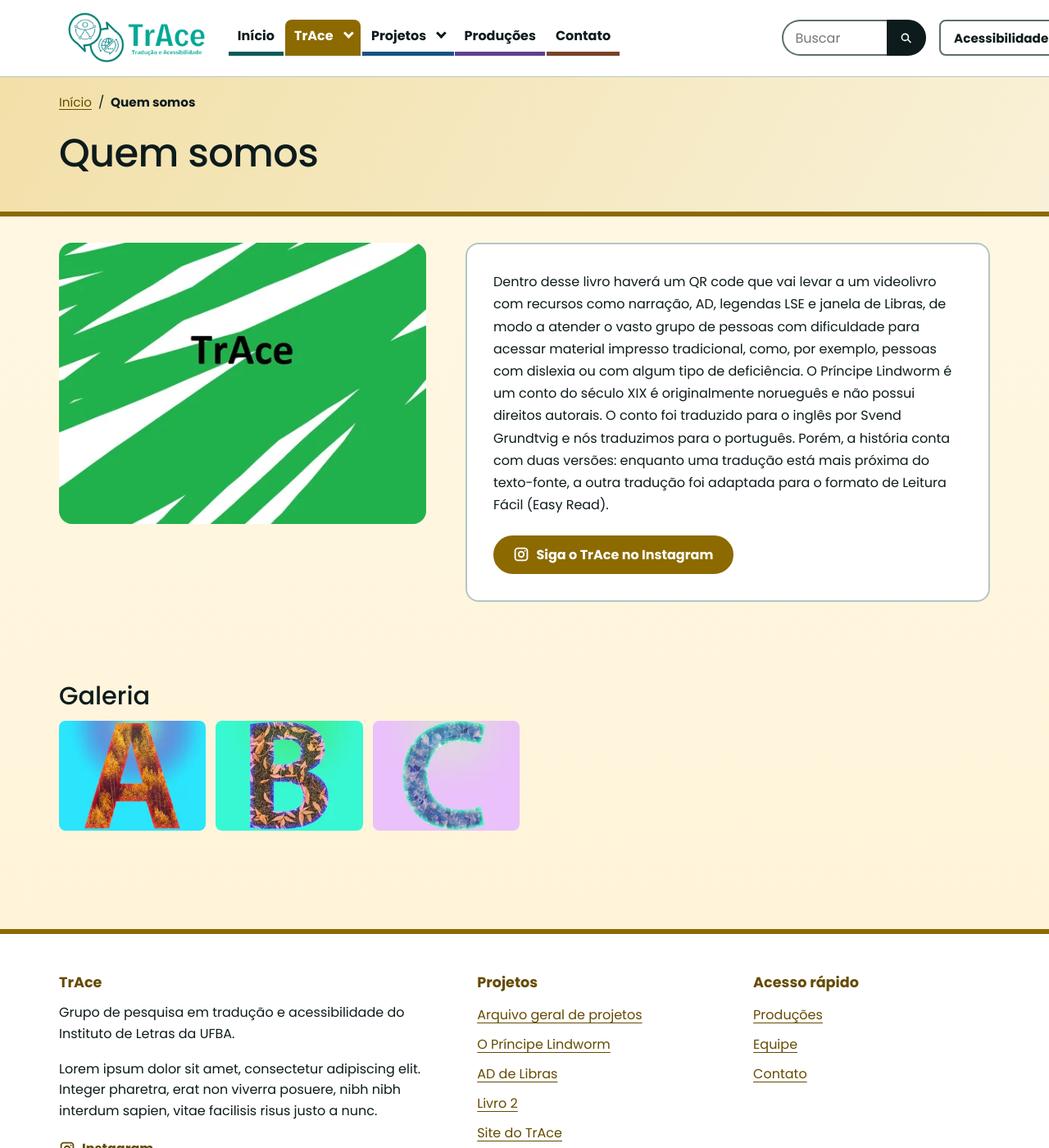
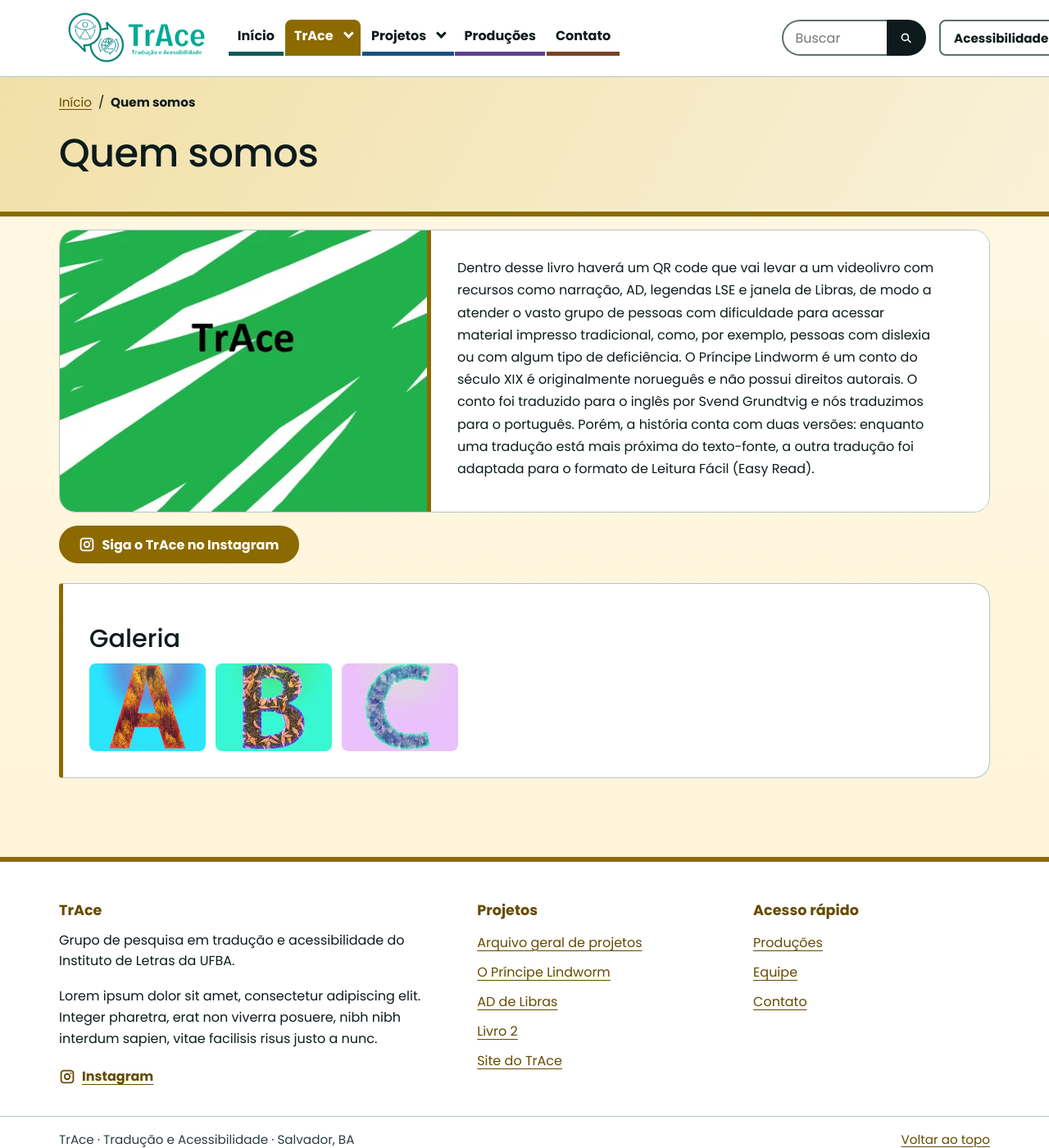
Before and after one commit to Niuuzinho/site-trace-teste, a Jekyll site: the page built from quem-somos.md, in a window 1280 px wide and 1400 px high. Shown: the whole window at 82% size. Built offline with Jekyll 4.4.1, drawn with Linux system fonts in a browser that asks for light colours.

Commit message:
Caixas com faixa colorida, menos espaço, imagem colada ao texto e botão do Instagram fora da caixa
Co-Authored-By: Claude Sonnet 5.5 <noreply@anthropic.com>
Claude-Session: https://claude.ai/code/session_01AbHHXVauvBZ2sfPmWDepMS

```diff
--- a/_includes/redes-botao.html
+++ b/_includes/redes-botao.html
@@ -1,4 +1,4 @@
 {%- assign ig = site.redes.instagram | default: '' -%}
 {%- if page.redes and ig != '' %}
-<p class="acoes"><a class="botao" href="{{ ig }}" rel="noopener"><svg class="icone" aria-hidden="true" focusable="false"><use href="#i-instagram"></use></svg>Siga o TrAce no Instagram</a></p>
+<p class="acoes acoes-fora"><a class="botao" href="{{ ig }}" rel="noopener"><svg class="icone" aria-hidden="true" focusable="false"><use href="#i-instagram"></use></svg>Siga o TrAce no Instagram</a></p>
 {%- endif -%}
--- a/_layouts/pagina.html
+++ b/_layouts/pagina.html
@@ -4,23 +4,22 @@ layout: default
 {% include topo.html titulo=page.title %}
 <div class="container pagina-corpo">
   {%- if page.imagem %}
-  <div class="pagina-duas">
+  <div class="bloco-colado bloco-colado-lado">
     <figure class="figura-principal">
       {% include img.html nome=page.imagem alt=page.imagem_alt sizes="(min-width: 56em) 28rem, 100vw" eager=true %}
     </figure>
     <div class="texto caixa">
       {{ content }}
-      {%- include redes-botao.html %}
     </div>
   </div>
   {%- else %}
   <div class="texto pagina-simples caixa">
     {{ content }}
-    {%- include redes-botao.html %}
   </div>
   {%- endif %}
+  {%- include redes-botao.html %}
   {%- if page.galeria == 'grupo' %}
-  <section class="secao" aria-labelledby="h-galeria">
+  <section class="secao caixa" aria-labelledby="h-galeria">
     <h2 id="h-galeria">Galeria</h2>
     {% include galeria.html itens=site.data.galeria_grupo rotulo="Galeria de fotos do grupo" %}
   </section>
--- a/_layouts/projeto.html
+++ b/_layouts/projeto.html
@@ -4,7 +4,7 @@ layout: default
 {% include topo.html titulo=page.title subtitulo=page.subtitulo pai="Projetos" pai_url="/projetos/" %}
 <div class="container pagina-corpo">
   <div class="com-ficha">
-    <div class="bloco-a">
+    <div class="bloco-a bloco-colado">
       <figure class="figura-principal">
         {% include img.html nome=page.capa alt=page.capa_alt sizes="(min-width: 56em) 40rem, 100vw" eager=true %}
       </figure>
--- a/assets/css/main.css
+++ b/assets/css/main.css
@@ -56,6 +56,8 @@
   --pagina: 74rem;
   --raio: 0.5rem;
   --raio-g: 1rem;
+  --raio-caixa: 0.25rem 1.25rem 1.25rem 0.25rem;   /* caixas: cantos de fora arredondados só à direita */
+  --raio-colado: 1.25rem;
   --e1: 0.25rem; --e2: 0.5rem; --e3: 0.75rem; --e4: 1rem;
   --e5: 1.5rem; --e6: 2rem; --e7: 3rem; --e8: 4.5rem;
   --entrelinha: 1.7;
@@ -193,15 +195,21 @@ a:hover { text-decoration-thickness: 3px; }
 
 /* 4. Estrutura ------------------------------------------------------------ */
 .container { width: 100%; max-width: var(--pagina); margin-inline: auto; padding-inline: var(--e5); }
-.pagina-corpo { padding-top: var(--e6); padding-bottom: var(--e8); }
+.pagina-corpo { padding-top: var(--e4); padding-bottom: var(--e7); }
 .texto { max-width: 48rem; }
 .texto p, .texto li, .bloco-a p, .bloco-b p { max-width: var(--medida); }
 .texto .temas li, .texto .equipe li, .texto .galeria li, .texto .meta li, .bloco-b .temas li, .bloco-b .meta li, .bloco-b .equipe li, .bloco-b .galeria li { max-width: none; }
-.texto > section + section, .pagina-corpo > section + section, .pagina-corpo > .secao { margin-top: var(--e7); }
-.bloco-b > section + section, .bloco-a > .caixa { margin-top: var(--e6); }
+.texto > section + section, .pagina-corpo > section + section, .pagina-corpo > .secao { margin-top: var(--e5); }
+.bloco-b > section + section { margin-top: var(--e4); }
 
 /* Caixa branca: onde ficam os textos, para destacá-los do fundo colorido da página */
-.caixa { background: var(--cartao); border: 2px solid var(--linha); border-radius: var(--raio-g); padding: var(--e5) var(--e4); }
+.caixa, .ficha-card, .filtros, .destaque-pessoa {
+  background: var(--cartao);
+  border: 1px solid var(--linha);
+  border-left: 5px solid var(--t-forte);   /* faixa na cor da página */
+  border-radius: var(--raio-caixa);
+}
+.caixa { padding: var(--e5) var(--e4); }
 @media (min-width: 40em) { .caixa { padding: var(--e6) var(--e6); } }
 .caixa > :last-child { margin-bottom: 0; }
 .caixa h2:first-child { margin-top: 0; }
@@ -503,14 +511,9 @@ button[disabled] { opacity: 0.5; cursor: not-allowed; }
 .ref-projeto { font-size: 0.9rem; color: var(--tinta-2); margin: auto 0 0 !important; padding-top: var(--e2); }
 
 /* Ficha (cartão ao lado do texto de projetos e produções) */
-.com-ficha { display: grid; gap: var(--e6); }
-.ficha-card {
-  background: var(--cartao);
-  border: 2px solid var(--linha);
-  border-radius: var(--raio-g);
-  overflow: hidden;
-}
-.ficha-card > h2 { font-size: 1.15rem; font-weight: 700; margin: 0; padding: var(--e4) var(--e5); background: var(--t-banda); border-bottom: 4px solid var(--t-forte); color: var(--tinta); }
+.com-ficha { display: grid; gap: var(--e4); }
+.ficha-card { overflow: hidden; }
+.ficha-card > h2 { font-size: 1.15rem; font-weight: 700; margin: 0; padding: var(--e4) var(--e5); background: var(--t-banda); color: var(--tinta); }
 .ficha { padding: var(--e2) var(--e5) var(--e3); }
 .ficha > div { padding: var(--e3) 0; }
 .ficha > div + div { border-top: 1px solid var(--linha); }
@@ -521,7 +524,7 @@ button[disabled] { opacity: 0.5; cursor: not-allowed; }
 .citacao { margin: 0; padding: var(--e4) var(--e5) var(--e5); border-top: 1px solid var(--linha); font-size: 0.95rem; }
 .citacao strong { display: block; color: var(--t-tinta); font-size: 0.85rem; margin-bottom: 0.15rem; }
 @media (min-width: 56em) {
-  .com-ficha { grid-template-columns: minmax(0, 1fr) 19.5rem; grid-template-rows: auto 1fr; column-gap: var(--e7); align-items: start; }
+  .com-ficha { grid-template-columns: minmax(0, 1fr) 19.5rem; grid-template-rows: auto 1fr; column-gap: var(--e5); align-items: start; }
   .bloco-a { grid-column: 1; grid-row: 1; }
   .bloco-b { grid-column: 1; grid-row: 2; }
   .ficha-card { grid-column: 2; grid-row: 1 / span 2; }
@@ -533,9 +536,9 @@ button[disabled] { opacity: 0.5; cursor: not-allowed; }
 .vazio { padding: var(--e5) 0; color: var(--tinta-2); font-weight: 700; }
 
 /* Filtros */
-.com-filtros { display: grid; gap: var(--e6); }
-@media (min-width: 56em) { .com-filtros { grid-template-columns: 15.5rem minmax(0, 1fr); gap: var(--e7); align-items: start; } }
-.filtros { background: var(--cartao); border: 2px solid var(--linha); border-radius: var(--raio-g); padding: var(--e4) var(--e4) var(--e5); }
+.com-filtros { display: grid; gap: var(--e4); }
+@media (min-width: 56em) { .com-filtros { grid-template-columns: 15.5rem minmax(0, 1fr); gap: var(--e5); align-items: start; } }
+.filtros { padding: var(--e4) var(--e4) var(--e5); }
 .filtros-det > summary { cursor: pointer; font: 700 1.1rem/1.3 var(--fonte-titulo); color: var(--t-tinta); }
 .filtros-det[open] > summary { margin-bottom: var(--e3); }
 .filtros label.campo { display: block; font-weight: 700; margin-bottom: var(--e1); }
@@ -580,15 +583,23 @@ button[disabled] { opacity: 0.5; cursor: not-allowed; }
 .secao-topo a { font-weight: 700; }
 
 /* Figura principal */
+.figura-principal { margin: 0 0 var(--e4); }
 .figura-principal img { width: 100%; border-radius: var(--raio-g); }
-.figura-principal { margin-bottom: var(--e6); }
-.pagina-duas { display: grid; gap: var(--e6); align-items: start; }
-@media (min-width: 56em) { .pagina-duas { grid-template-columns: minmax(0, 28rem) minmax(0, 1fr); gap: var(--e7); } }
-.pagina-duas .figura-principal { margin: 0; }
+/* Imagem colada na caixa de texto: um único bloco, com cantos arredondados só por fora */
+.bloco-colado { display: grid; overflow: hidden; border-radius: var(--raio-colado); background: var(--cartao); border: 1px solid var(--linha); }
+.bloco-colado .figura-principal { margin: 0; }
+.bloco-colado .figura-principal img { display: block; border-radius: 0; }
+.bloco-colado > .caixa { border: 0; border-top: 5px solid var(--t-forte); border-radius: 0; }
+@media (min-width: 56em) {
+  .bloco-colado-lado { grid-template-columns: minmax(0, 28rem) minmax(0, 1fr); }
+  .bloco-colado-lado .figura-principal img { height: 100%; object-fit: cover; }
+  .bloco-colado-lado > .caixa { border-top: 0; border-left: 5px solid var(--t-forte); padding: var(--e6); }
+}
+.acoes-fora { margin: var(--e4) 0 0; }
 .pagina-simples { max-width: 48rem; }
 
 /* Galeria */
-.galeria { list-style: none; margin: 0; padding: 0; display: grid; gap: var(--e3); grid-template-columns: repeat(auto-fill, minmax(10rem, 1fr)); }
+.galeria { list-style: none; margin: 0; padding: 0; display: grid; gap: var(--e3); grid-template-columns: repeat(auto-fill, minmax(8.5rem, 1fr)); }
 .galeria a { display: block; line-height: 0; border-radius: var(--raio); overflow: hidden; background: var(--papel-2); }
 .galeria img { width: 100%; aspect-ratio: 4 / 3; object-fit: cover; transition: transform 0.25s ease; }
 .galeria a:hover img { transform: scale(1.05); }
@@ -635,7 +646,7 @@ button[disabled] { opacity: 0.5; cursor: not-allowed; }
 .pessoa-links { list-style: none; margin: auto 0 0; padding: var(--e3) 0 0; display: flex; flex-wrap: wrap; justify-content: center; gap: var(--e2); }
 .icone-link { display: grid; place-items: center; width: 2.6rem; height: 2.6rem; border-radius: 50%; background: var(--t-suave); color: var(--t-tinta); border: 2px solid var(--t-tinta); text-decoration: none; transition: background-color 0.15s, color 0.15s; }
 .icone-link:hover { background: var(--t-forte); border-color: var(--t-forte); color: #fff; }
-.destaque-pessoa { display: grid; background: var(--cartao); border: 1px solid var(--linha); border-radius: var(--raio-g); overflow: hidden; max-width: 54rem; text-align: center; }
+.destaque-pessoa { display: grid; overflow: hidden; max-width: 54rem; text-align: center; }
 .destaque-foto { display: flex; justify-content: center; align-items: center; background: var(--t-banda); border-bottom: 6px solid var(--t-forte); padding: var(--e6) var(--e5); }
 .destaque-foto img { width: 12rem; height: 12rem; aspect-ratio: 1; object-fit: cover; border-radius: 50%; border: 6px solid var(--cartao); box-shadow: 0 0 0 4px var(--t-forte); }
 .destaque-texto { padding: var(--e5); }
@@ -652,7 +663,7 @@ button[disabled] { opacity: 0.5; cursor: not-allowed; }
   .destaque-pessoa .bio { margin-left: 0; }
   .destaque-pessoa .pessoa-links { justify-content: flex-start; }
 }
-html[data-contraste="alto"] .destaque-pessoa { border: 2px solid var(--tinta); }
+html[data-contraste="alto"] .destaque-pessoa { border: 2px solid var(--tinta); border-left-width: 6px; }
 html[data-contraste="alto"] .etiqueta-funcao { border: 2px solid var(--tinta); }
 .egressos { columns: 14rem; column-gap: var(--e6); margin: 0; padding-left: 1.1rem; }
 .egressos li { break-inside: avoid; margin-bottom: var(--e1); }
@@ -703,7 +714,10 @@ html[data-contraste="alto"] .etiqueta-funcao { border: 2px solid var(--tinta); }
 
 html[data-contraste="alto"] a { text-decoration-thickness: 2px; }
 html[data-contraste="alto"] .cartao, html[data-contraste="alto"] .temas li, html[data-contraste="alto"] .video,
-html[data-contraste="alto"] .ficha-card, html[data-contraste="alto"] .filtros, html[data-contraste="alto"] .caixa { border: 2px solid var(--tinta); }
+html[data-contraste="alto"] .ficha-card, html[data-contraste="alto"] .filtros, html[data-contraste="alto"] .caixa { border: 2px solid var(--tinta); border-left-width: 6px; }
+html[data-contraste="alto"] .bloco-colado { border: 2px solid var(--tinta); }
+html[data-contraste="alto"] .bloco-colado > .caixa { border: 0; border-top: 6px solid var(--tinta); }
+@media (min-width: 56em) { html[data-contraste="alto"] .bloco-colado-lado > .caixa { border-top: 0; border-left: 6px solid var(--tinta); } }
 html[data-contraste="alto"] .faixa-titulo { background-image: none; border-bottom-color: var(--tinta); }
 html[data-contraste="alto"] .atual > .nav-grupo { outline: 2px solid var(--tinta); }
 
```
Also changed, not shown: CLAUDE.md (+2 -0 lines).
